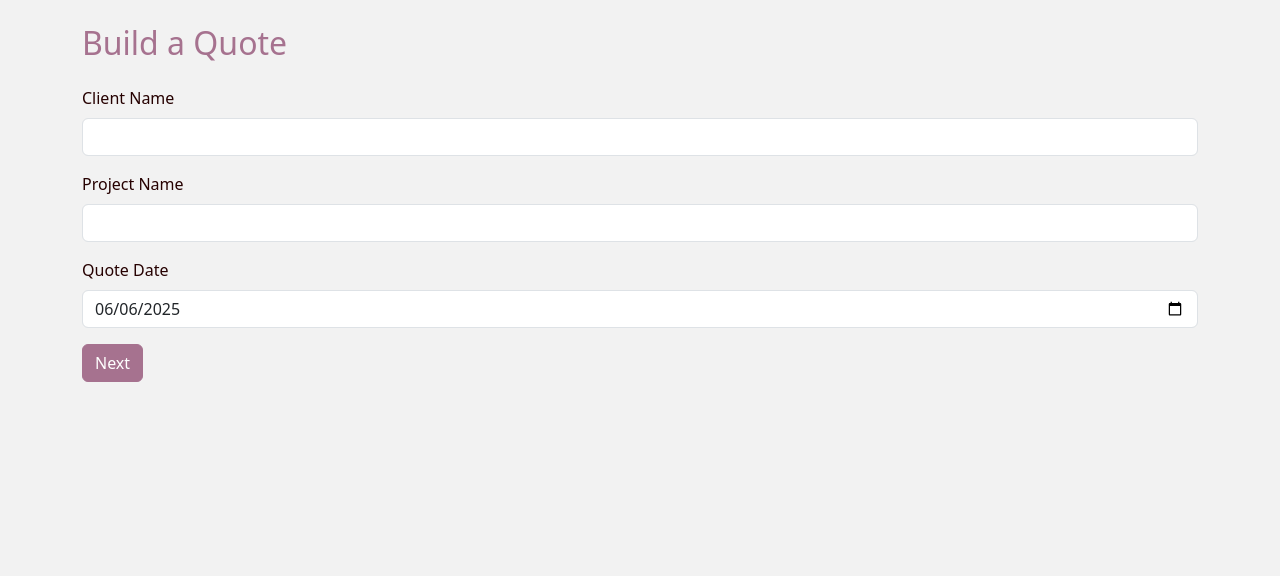
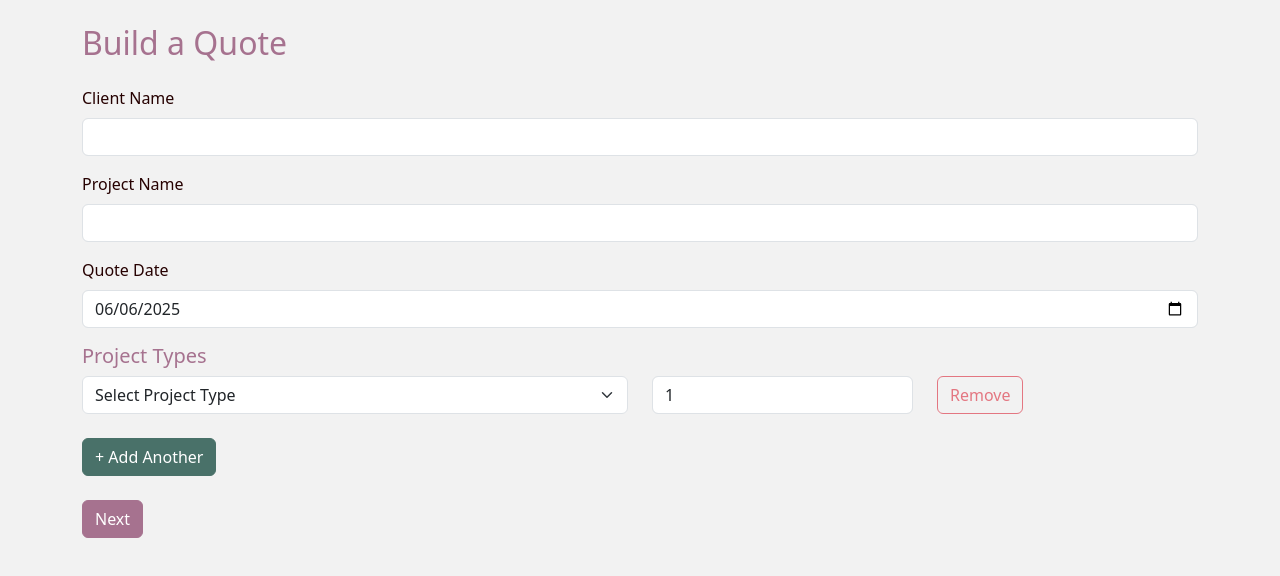
Before and after one commit to sbcybersolutions/sow-project, a React (Vite) app: page /build in a window 1280 px wide. Shown: the top 576 px of the page. Built offline with nearby package versions, Linux system fonts and the light colour scheme.

Commit message:
Scaffolding quote build page

```diff
--- /dev/null
+++ b/src/components/QuoteForm/ProjectTypeSelector.jsx
@@ -0,0 +1,75 @@
+import React from 'react';
+
+const PROJECT_TYPES = [
+  { label: 'Course', value: 'course' },
+  { label: 'Video', value: 'video' },
+  { label: 'Webinar', value: 'webinar' },
+];
+
+
+function ProjectTypeSelector({ projectEntries, setProjectEntries }) {
+  const handleChange = (index, field, value) => {
+    const updated = [...projectEntries];
+    updated[index][field] = value;
+    setProjectEntries(updated);
+  };
+
+  const addEntry = () => {
+    setProjectEntries([...projectEntries, { type: '', quantity: 1 }]);
+  };
+
+  const removeEntry = (index) => {
+    const updated = [...projectEntries];
+    updated.splice(index, 1);
+    setProjectEntries(updated);
+  };
+
+  return (
+    <div className="mb-4">
+      <h5 style={{ color: 'var(--primary-color)' }}>Project Types</h5>
+      {projectEntries.map((entry, index) => (
+        <div className="row mb-3" key={index}>
+          <div className="col-md-6">
+            <select
+              className="form-select"
+              value={entry.type}
+              onChange={(e) => handleChange(index, 'type', e.target.value)}
+              required
+            >
+              <option value="">Select Project Type</option>
+              {PROJECT_TYPES.map((pt) => (
+                <option key={pt.value} value={pt.value}>{pt.label}</option>
+              ))}
+            </select>
+          </div>
+          <div className="col-md-3">
+            <input
+              type="number"
+              min="1"
+              className="form-control"
+              value={entry.quantity}
+              onChange={(e) => handleChange(index, 'quantity', e.target.value)}
+              required
+            />
+          </div>
+          <div className="col-md-3">
+            <button
+              type="button"
+              className="btn btn-outline-danger"
+              onClick={() => removeEntry(index)}
+              disabled={projectEntries.length === 1}
+            >
+              Remove
+            </button>
+          </div>
+        </div>
+      ))}
+
+      <button type="button" className="btn btn-secondary mt-2" onClick={addEntry}>
+        + Add Another
+      </button>
+    </div>
+  );
+}
+
+export default ProjectTypeSelector;
--- a/src/components/QuoteForm/QuoteForm.jsx
+++ b/src/components/QuoteForm/QuoteForm.jsx
@@ -1,12 +1,17 @@
 import React, { useState } from 'react';
 import './QuoteForm.css';
+import ProjectTypeSelector from './ProjectTypeSelector';
 
 function QuoteForm() {
   const [formData, setFormData] = useState({
     clientName: '',
     projectName: '',
-    quoteDate: new Date().toISOString().split('T')[0], // default to today
+    quoteDate: new Date().toISOString().split('T')[0],
   });
+
+  const [projectEntries, setProjectEntries] = useState([
+    { type: '', quantity: 1 }
+  ]);
 
   const handleChange = (e) => {
     const { name, value } = e.target;
@@ -18,14 +23,19 @@ function QuoteForm() {
 
   const handleSubmit = (e) => {
     e.preventDefault();
-    console.log('Submitted Form:', formData);
-    // Move to next step or save to context/state
+    const fullQuote = {
+      ...formData,
+      projects: projectEntries,
+    };
+    console.log('Submitted Quote:', fullQuote);
+    // TODO: Pass to context / API
   };
 
   return (
     <div className="container mt-4 quote-form">
       <h2 className="mb-4" style={{ color: 'var(--primary-color)' }}>Build a Quote</h2>
       <form onSubmit={handleSubmit}>
+        {/* Existing fields */}
         <div className="mb-3">
           <label htmlFor="clientName" className="form-label">Client Name</label>
           <input
@@ -65,6 +75,12 @@ function QuoteForm() {
           />
         </div>
 
+        {/* New project type selector */}
+        <ProjectTypeSelector
+          projectEntries={projectEntries}
+          setProjectEntries={setProjectEntries}
+        />
+
         <button type="submit" className="btn btn-primary">Next</button>
       </form>
     </div>
@@ -72,3 +88,5 @@ function QuoteForm() {
 }
 
 export default QuoteForm;
+// This component is the main form for building a quote in the SOW Cost Calculator application.
+// It includes fields for client name, project name, quote date, and a dynamic project type selector.
```
